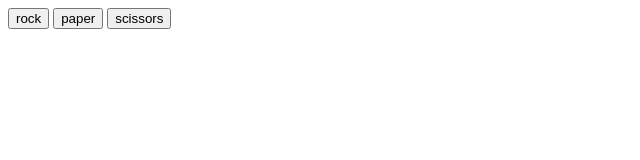
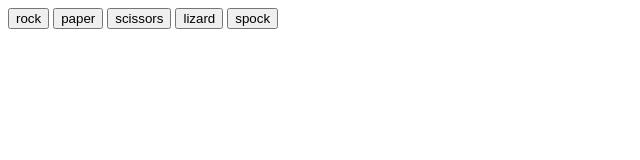
Before and after one commit to beansebrrr/odin-rock-paper-scissors, a plain HTML site: page index.html in a window 1280 px wide. Shown: the whole page, without its empty margins (0-640 px from the left). Drawn offline with Linux system fonts and the light colour scheme.

Commit message:
🔘 Add button for lizard 🦎 and spock 🖖

```diff
--- a/index.html
+++ b/index.html
@@ -11,6 +11,8 @@
     <button id="rock">rock</button>
     <button id="paper">paper</button>
     <button id="scissors">scissors</button>
+    <button id="lizard">lizard</button>
+    <button id="spock">spock</button>
   </div>
 </body>
 </html>
```
